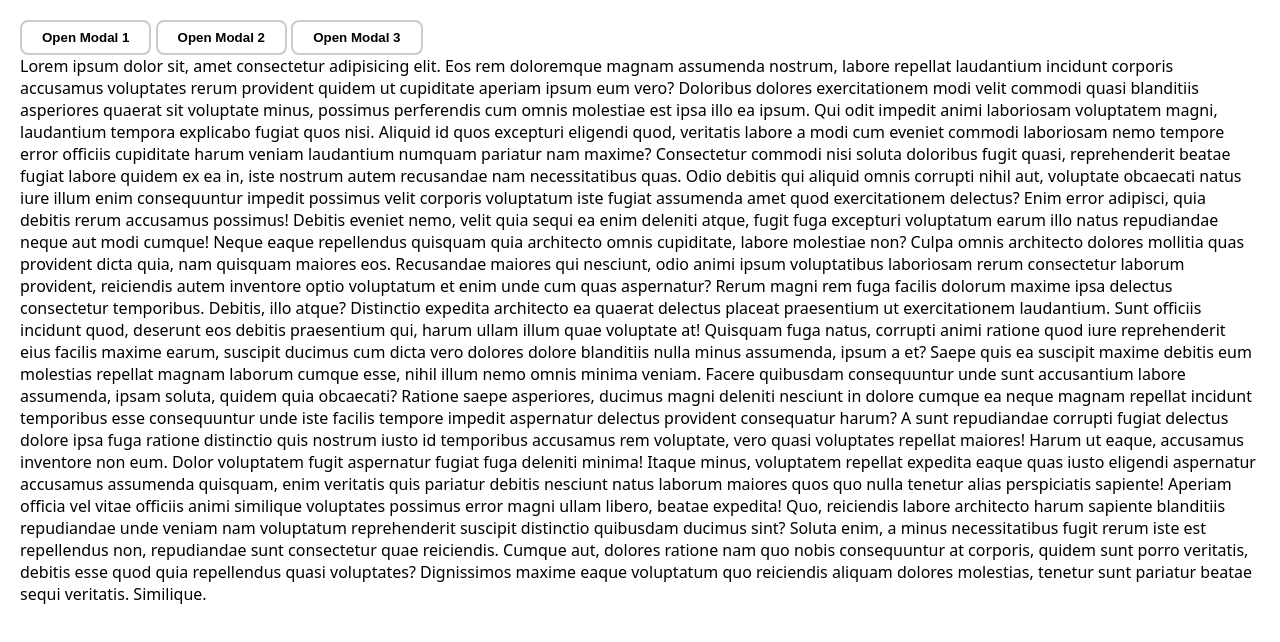
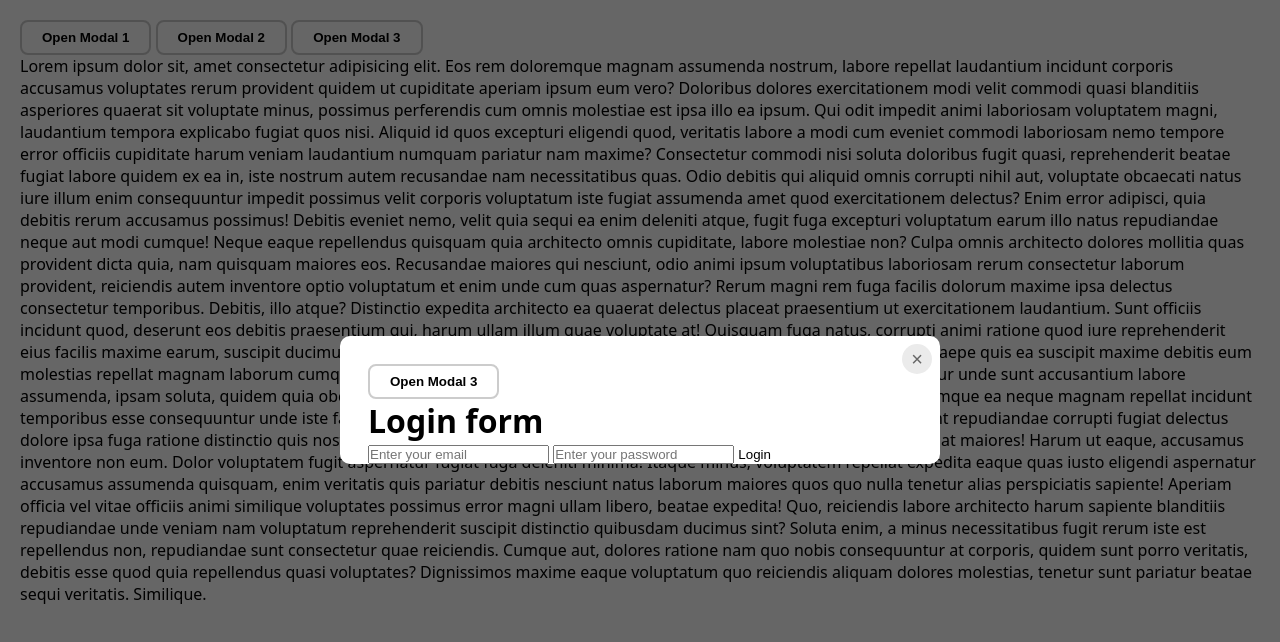
Before and after one commit to lhai-ng/LaniModal, a website: page index.html in a window 1280 px wide. Both pictures are taken after a click on the button "Open Modal 2". Drawn offline with Linux system fonts and the light colour scheme.

Commit message:
added src file for js and css

```diff
--- a/index.html
+++ b/index.html
@@ -93,16 +93,16 @@
             templateId: 'modal-2',
             destroyOnClose: false,
         });
-        button1.onclick = () => {
-            modal1.open();
+        button2.onclick = () => {
+            modal2.open();
         }
         const button3 = document.querySelector('#open-modal-3');
         const modal3 = new LaniModal({
             templateId: 'modal-3',
             destroyOnClose: false,
         });
-        button1.onclick = () => {
-            modal1.open();
+        button3.onclick = () => {
+            modal3.open();
         }
    </script>
 </body>
--- a/package.json
+++ b/package.json
@@ -1,6 +1,6 @@
 {
   "scripts": {
-    "minify": "terser lanimodal.js -o lanimodal.min.js && csso lanimodal.css -o lanimodal.min.css"
+    "minify": "terser src/lanimodal.js -o lanimodal.min.js && csso src/lanimodal.css -o lanimodal.min.css"
   },
   "dependencies": {
     "csso-cli": "^4.0.2",
```
Also changed, not shown: src/lanimodal.css (renamed from lanimodal.css), src/lanimodal.js (renamed from lanimodal.js).
